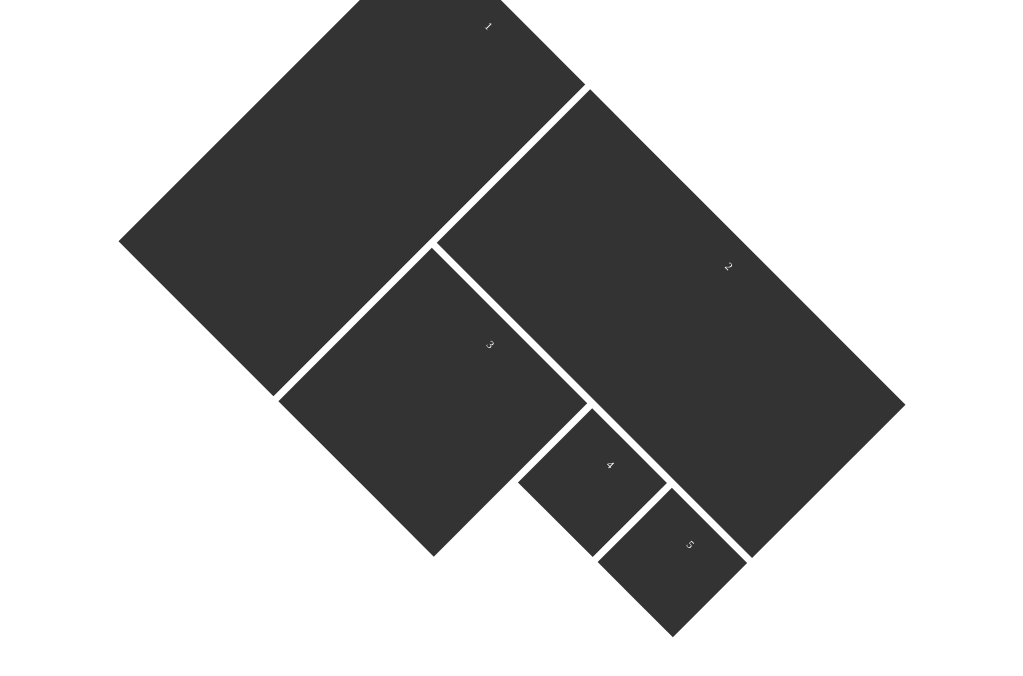
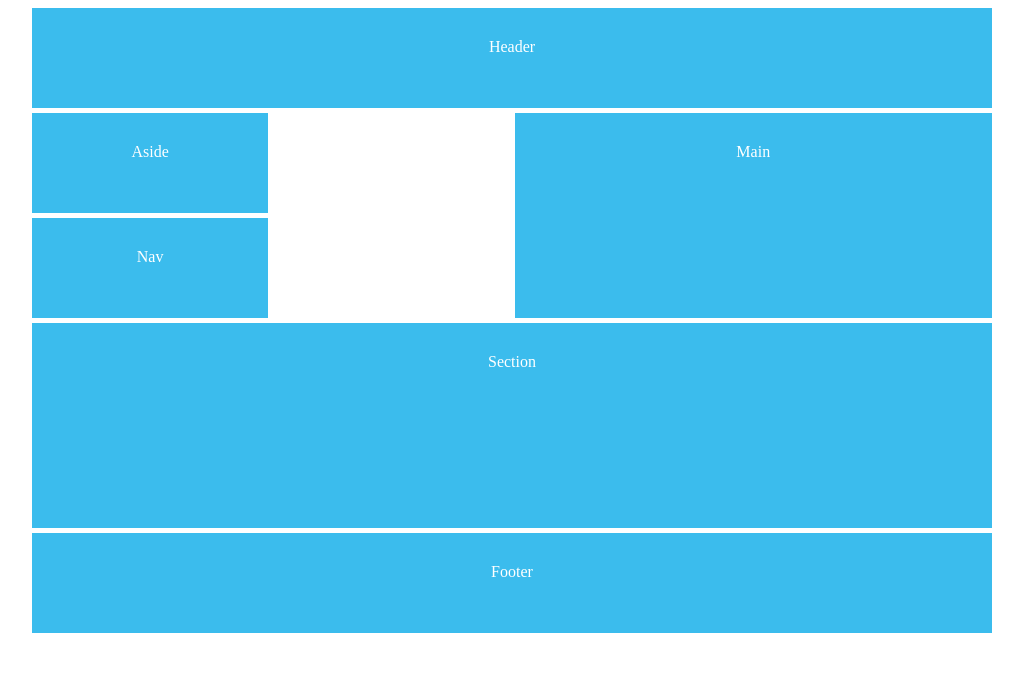
Before and after one commit to KarolakJakub/CSSGridTutorial-TheNetNinja, a plain HTML site: page index.html in a window 1280 px wide. Shown: the whole page, without its empty margins (128-1151 px from the left). Drawn offline with Linux system fonts and the light colour scheme.

Commit message:
using grid areas

```diff
--- a/index.html
+++ b/index.html
@@ -8,15 +8,12 @@
 
 	<div id="content">
 
-		<div class="one">1</div>
-		<div class="two">2</div>
-		<div class="three">3</div>
-		<div class="four">4</div>
-		<div class="five">5</div>
-		<!-- <div class="six">6</div>
-		<div>7</div>
-		<div>8</div>
-		<div>9</div> -->
+        <header>Header</header>
+        <main>Main</main>
+        <section>Section</section>
+        <aside>Aside</aside>
+        <nav>Nav</nav>
+        <footer>Footer</footer>
 
 	</div>
 
--- a/style.css
+++ b/style.css
@@ -4,29 +4,40 @@ body{
     text-align: center;
 }
 #content{
-    grid-template-columns: repeat(6,1fr);
-    grid-auto-rows: minmax(150px, auto);
-    grid-gap: 10px;
     display: grid;
+    grid-template-columns: repeat(4, 1fr);
+    grid-auto-rows: minmax(100px, auto);
     max-width: 960px;
     margin: 0 auto;
+    grid-gap: 5px;
+    grid-template-areas:
+    "header header header header"
+    "aside . main main"
+    "nav . main main"
+    "section section section section"
+    "section section section section"
+    "footer footer footer footer"
 }
-#content div{
-    background: #333;
+
+#content >*{
+    background: #3bbced;
     padding: 30px;
 }
-.one{
-    grid-column: 1/3;
-    grid-row: 1/5;
+header{
+    grid-area: header;
 }
-.two{
-    grid-column:3/7;
-    grid-row:1/3;
+main{
+    grid-area: main;
 }
-.three{
-    grid-column:3/5;
-    grid-row:3/5;
+section{
+    grid-area: section;
 }
-#content{
-    transform: rotateZ(45deg) scale(.7);
+aside{
+    grid-area: aside;
 }
+nav{
+    grid-area: nav;
+}
+footer{
+    grid-area: footer;
+}
```
